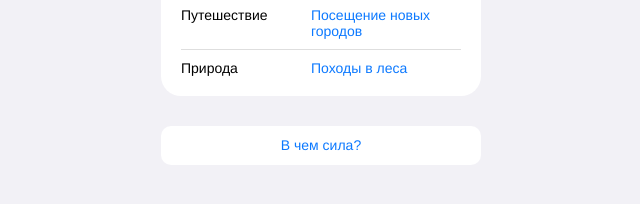
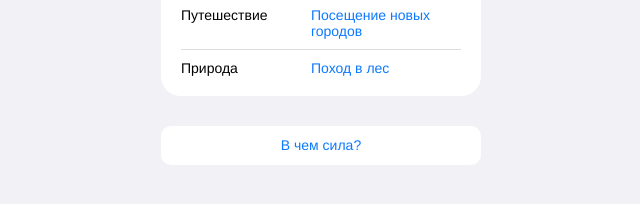
Before and after one commit to VarvikAstilark/-HTML-CSS-, a plain HTML site: page index.html in a window 1280 px wide. Shown: the part 548-752 px from the top of the page, 319-959 px from the left. Drawn offline with Linux system fonts and the light colour scheme.

Commit message:
изменение хобби

```diff
--- a/index.html
+++ b/index.html
@@ -49,7 +49,7 @@
         </li>
         <li class="links__link">
           <p class="links__title">Природа</p>
-          <a class="linsk__link" href="@ivan_ivanov">Походы в леса </a>
+          <a class="linsk__link" href="@ivan_ivanov">Поход в лес </a>
       </ul>
     </section>
   </main>
```
